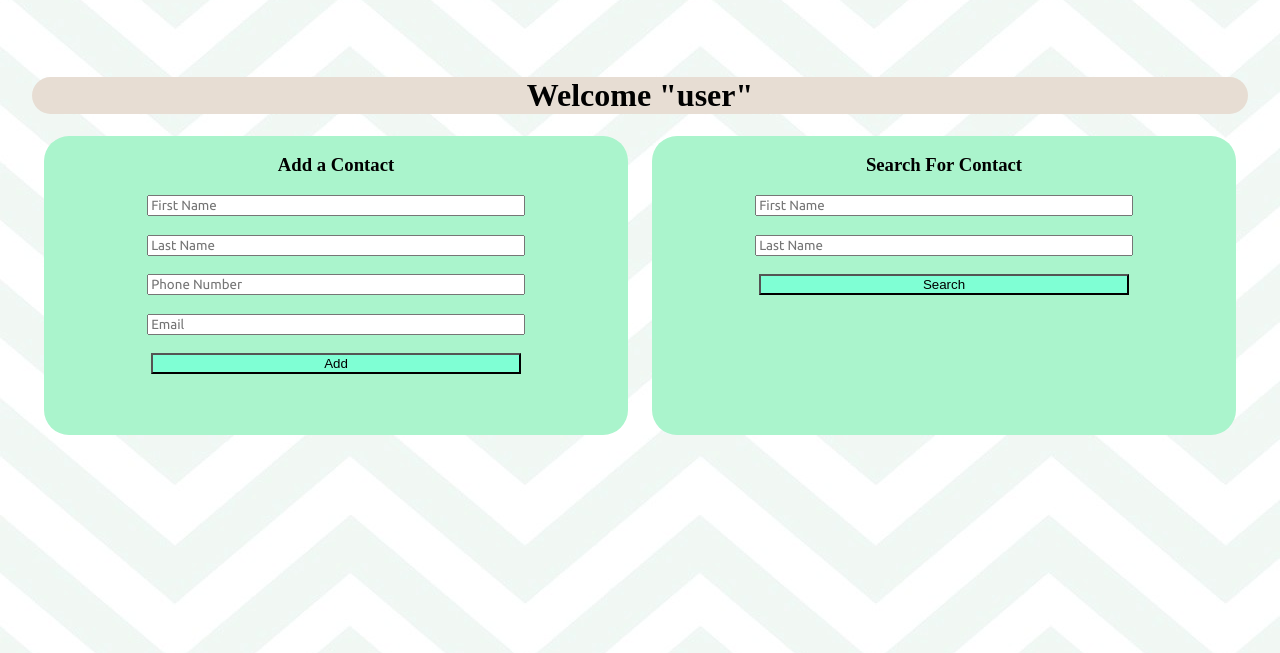
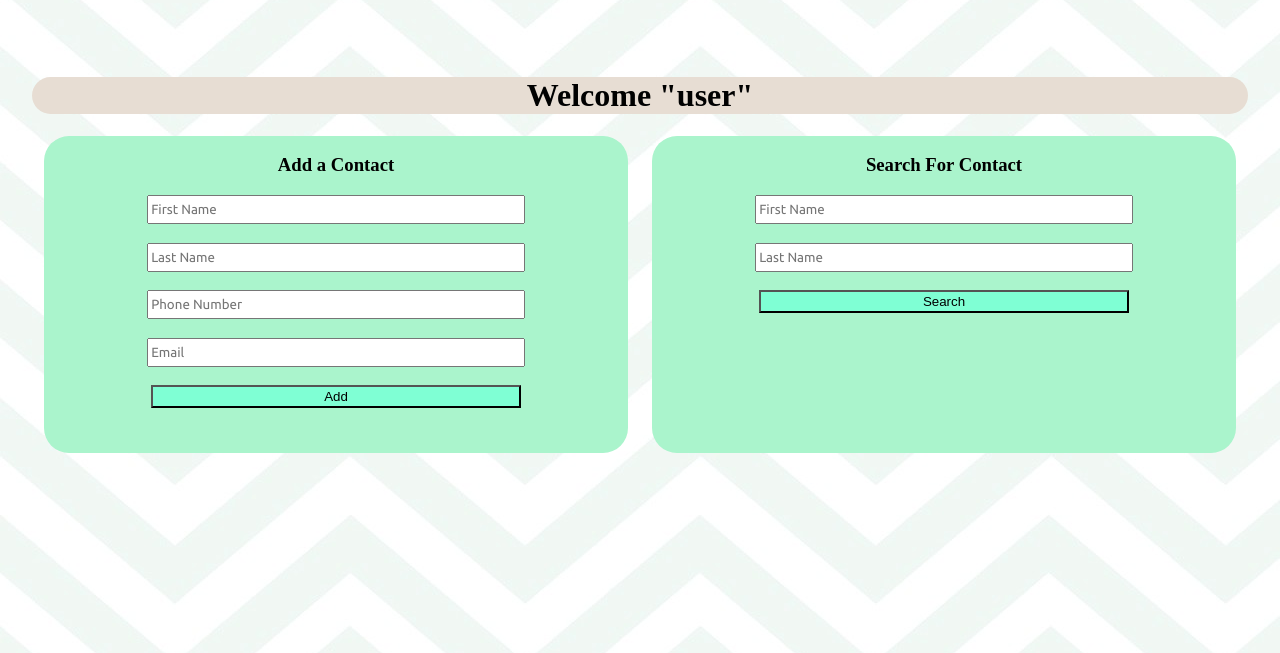
Before and after one commit to zacanderson/KeepCont4ct, a PHP site: page /dashboard.html in a window 1280 px wide. Shown: the part 45-698 px from the top of the page. Run offline with PHP 8.4, Linux system fonts and the light colour scheme.

Commit message:
add and search check?

```diff
--- a/css/styles.css
+++ b/css/styles.css
@@ -104,7 +104,7 @@ header
     background-color: #b2b2b2;
 }
 
-#registerButton, #loginButton
+#registerButton, #loginButton, #addButton, #searchButton
 {
     /*
     font-size: 30px;
@@ -120,7 +120,7 @@ header
     height: 9%;
 }
 
-#registerButton:hover, #loginButton:hover{
+#registerButton:hover, #loginButton:hover, #addButton:hover, #searchButton:hover{
     /*
     background-color: #00d5124f;
     color: #FFFFFF;
@@ -133,10 +133,7 @@ header
 }
 
 
-#searchText
-{
-	font-size: 30px;
-}
+
 #colorText
 {
 	font-size: 30px;
@@ -175,7 +172,7 @@ input[type="submit"]:hover {
     color: #95060a;
 }
 
-#loginResult{
+#loginResult, #contactAddResult, #contactSearchResult{
     display: inline-block;
     font-size: 0.8em;
     width: 90%;
--- a/dashboard.html
+++ b/dashboard.html
@@ -25,23 +25,27 @@
       <div class="column">
         <h3>Add a Contact</h3>
         <!--add form-->
-        <form action="/action_page.php">
+
           <input type="text" id="fname" name="fname" placeholder="First Name"><br>
           <input type="text" id="lname" name="lname" placeholder="Last Name"><br>
           <input type="text" id="phonenum" name="phonenum" placeholder="Phone Number"><br>
           <input type="text" id="email" name="email" placeholder="Email"><br>
-          <input type="submit" value="Add">
-        </form>
+
+          <button type="button" value="Register" id ="addButton" onclick="addContact()">Add</button>
+          <span id="contactAddResult"></span>
+
+
       </div>
 
       <div class="column">
         <h3>Search For Contact</h3>
         <!--search form-->
-        <form action="/action_page.php">
-          <input type="text" id="fname" name="fname" placeholder="First Name"><br>
-          <input type="text" id="lname" name="lname" placeholder="Last Name"><br>
-          <input type="submit" value="Search">
-        </form>
+
+          <input type="text" id="searchText" name="fname" placeholder="First Name"><br>
+          <input type="text" id="lastName" name="lname" placeholder="Last Name"><br>
+          <button type="button" value="Register" id ="searchButton" onclick="searchContacts()">Search</button>
+          <span id="contactSearchResult"></span>
+
       </div>
     </div>
   </div>
--- a/js/code.js
+++ b/js/code.js
@@ -43,7 +43,9 @@ function doLogin()
 
 		saveCookie();
 		// change redirect to landing page (still needs to be created)
+
 		window.location.replace("http://www.keepcont4ct.tech/dashboard.html");
+
 	}
 	catch(err)
 	{
@@ -152,14 +154,22 @@ function doLogout()
 
 function addContact()
 {
-	var newContact = document.getElementById("contactText").value;
+
 	document.getElementById("contactAddResult").innerHTML = "";
 
-	var jsonPayload = '{"contact" : "' + newContact + '", "userId" : ' + userId + '}';
+
+
+	firstName = document.getElementById("fname").value;
+	lastName = document.getElementById("lname").value;
+	phoneNumber = document.getElementById("phonenum").value;
+	email = document.getElementById("email").value;
+
+	var jsonPayload = '{"FirstName" : "' + firstName + '", "LastName" : "' + lastName + '", "PhoneNumber" : "' + phoneNumber + '", "Email" : "' + email + '", "UserID" : "' + userId + '"}';
+
 	var url = urlBase + '/AddContact.' + extension;
 
 	var xhr = new XMLHttpRequest();
-	xhr.open("POST", url, true);
+	xhr.open("POST", url, false);
 	xhr.setRequestHeader("Content-type", "application/json; charset=UTF-8");
 	try
 	{
@@ -170,7 +180,9 @@ function addContact()
 				document.getElementById("contactAddResult").innerHTML = "Contact(s) added";
 			}
 		};
+
 		xhr.send(jsonPayload);
+
 	}
 	catch(err)
 	{
@@ -190,7 +202,7 @@ function searchContacts()
 	var url = urlBase + '/SearchContacts.' + extension;
 
 	var xhr = new XMLHttpRequest();
-	xhr.open("POST", url, true);
+	xhr.open("POST", url, false);
 	xhr.setRequestHeader("Content-type", "application/json; charset=UTF-8");
 	try
 	{
@@ -213,6 +225,8 @@ function searchContacts()
 				document.getElementsByTagName("p")[0].innerHTML = contactList;
 			}
 		};
+
+
 		xhr.send(jsonPayload);
 	}
 	catch(err)
```
